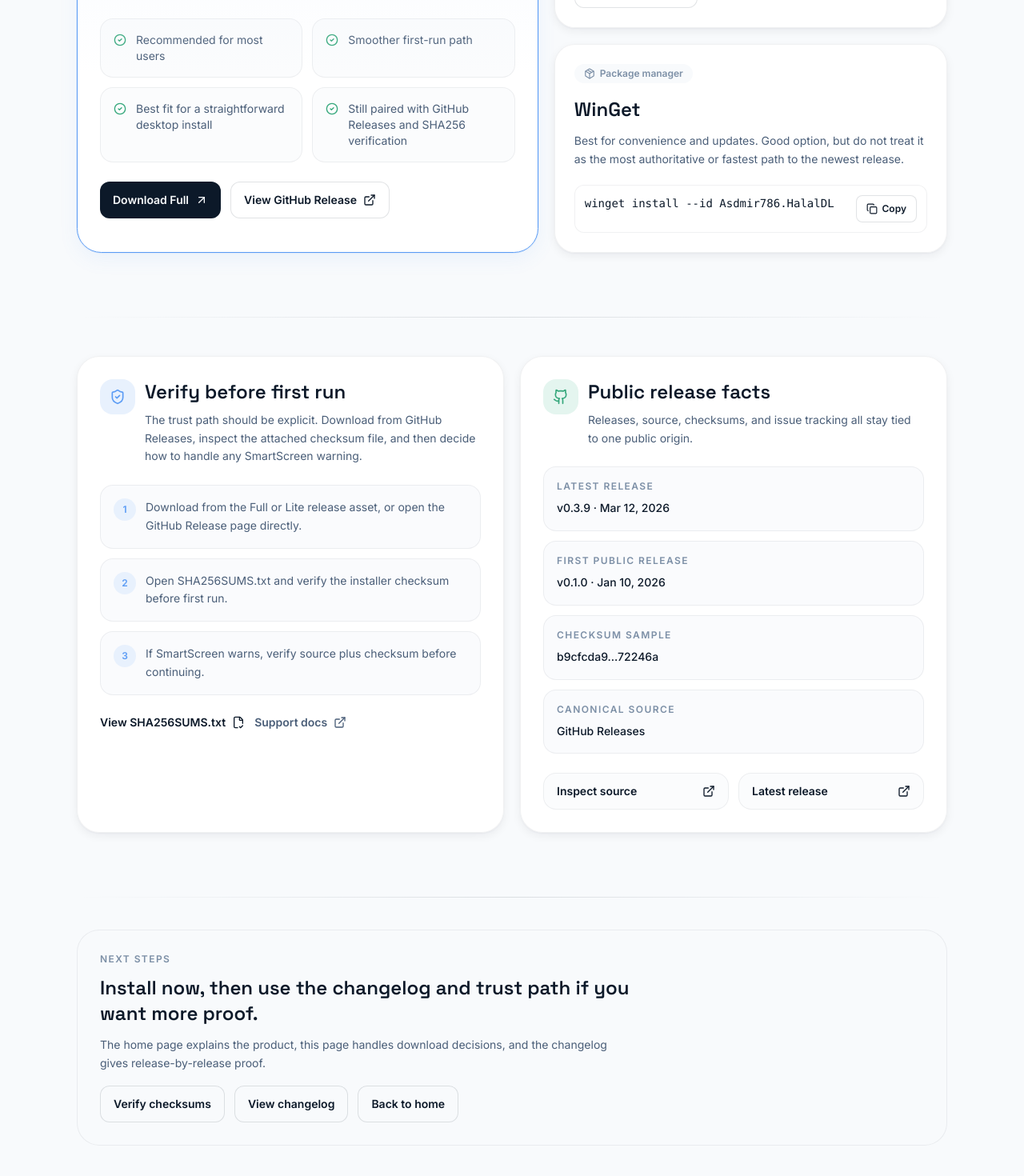
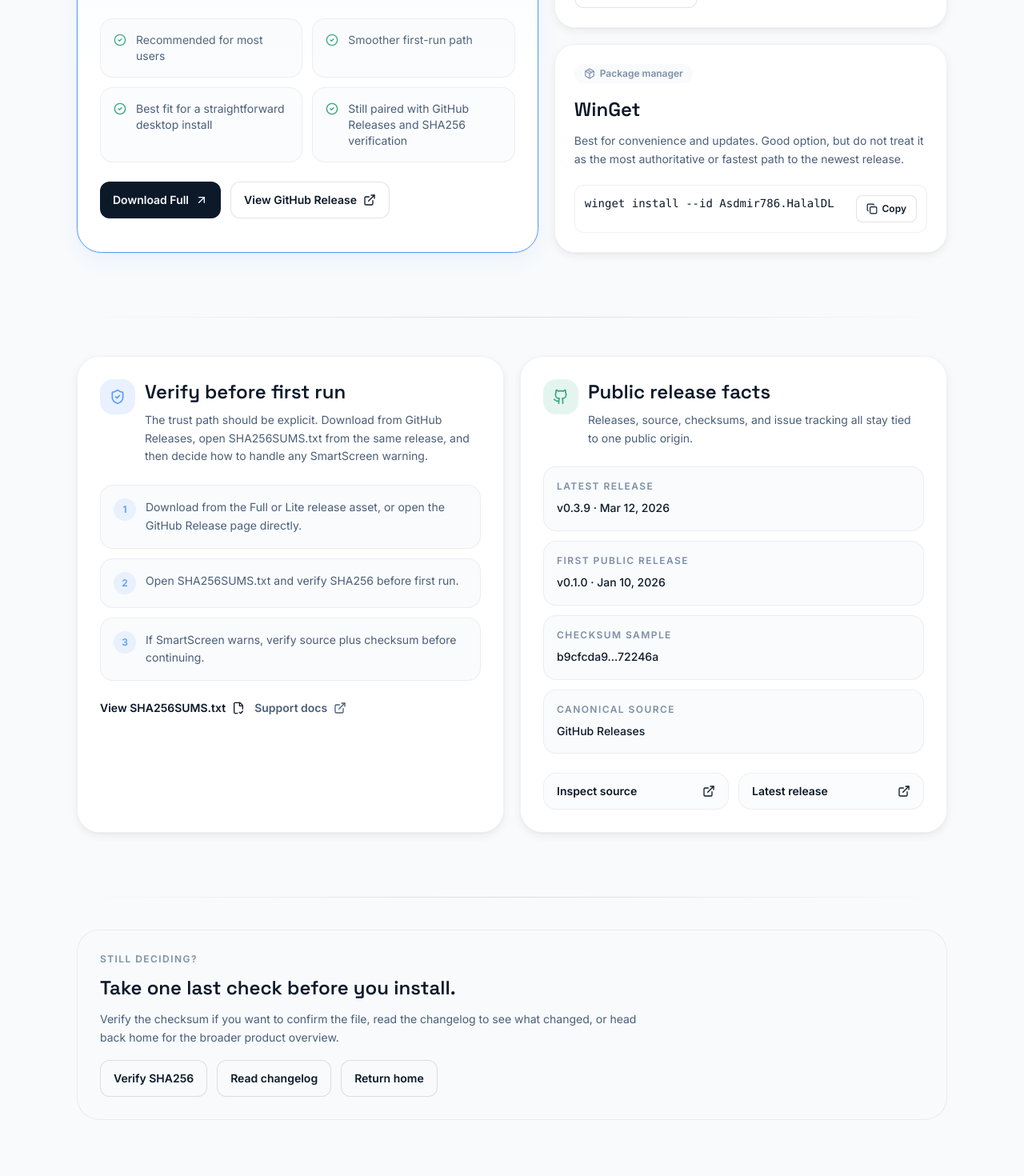
Before and after one commit to Asdmir786/halaldl-site, a Next.js app: page /download in a window 1280 px wide. Shown: the part 1182-2652 px from the top of the page at 80% size. Built offline with nearby package versions, Linux system fonts and the light colour scheme; no server answers.

Commit message:
Clarify SHA256 verification copy across the site

```diff
--- a/src/app/download/page.tsx
+++ b/src/app/download/page.tsx
@@ -24,14 +24,14 @@ export async function generateMetadata(): Promise<Metadata> {
   return {
     title: "Download HalalDL for Windows",
     description:
-      "Download HalalDL for Windows 10 and 11. Compare Full, Lite, and WinGet paths, verify SHA256 checksums, and use GitHub Releases as the canonical source.",
+      "Download HalalDL for Windows 10 and 11. Compare Full, Lite, and WinGet paths, verify SHA256, and use GitHub Releases as the canonical source.",
     alternates: {
       canonical: "/download",
     },
     openGraph: {
       title: "Download HalalDL for Windows | HalalDL",
       description:
-        "Download HalalDL for Windows 10 and 11 with Full, Lite, and WinGet paths plus checksum verification.",
+        "Download HalalDL for Windows 10 and 11 with Full, Lite, and WinGet paths plus SHA256 verification.",
       url: "/download",
       type: "website",
       siteName: "HalalDL",
@@ -41,7 +41,7 @@ export async function generateMetadata(): Promise<Metadata> {
       card: "summary_large_image",
       title: "Download HalalDL for Windows | HalalDL",
       description:
-        "Download HalalDL for Windows 10 and 11 with Full, Lite, and WinGet paths plus checksum verification.",
+        "Download HalalDL for Windows 10 and 11 with Full, Lite, and WinGet paths plus SHA256 verification.",
       images: ["/social/halaldl-social-preview.png"],
     },
     other: {
@@ -62,7 +62,7 @@ export default async function DownloadPage() {
     operatingSystem: "Windows 10, Windows 11",
     softwareVersion: github.latestVersion,
     description:
-      "Windows-first, local-first desktop GUI for yt-dlp with Full and Lite installers, visible raw logs, and a checksum verification path.",
+      "Windows-first, local-first desktop GUI for yt-dlp with Full and Lite installers, visible raw logs, and a SHA256 verification path.",
     downloadUrl: `${siteUrl.origin}/download`,
     installUrl: `${siteUrl.origin}/download`,
     releaseNotes: github.releaseNotes,
@@ -99,7 +99,7 @@ export default async function DownloadPage() {
         name: "How should I verify the installer?",
         acceptedAnswer: {
           "@type": "Answer",
-          text: "Download from GitHub Releases, open SHA256SUMS.txt, and verify the installer checksum before first run if you want the strongest trust path.",
+          text: "Download from GitHub Releases, open SHA256SUMS.txt, and verify SHA256 before first run if you want the strongest trust path.",
         },
       },
     ],
@@ -207,7 +207,7 @@ export default async function DownloadPage() {
                   rel="noreferrer"
                   className="inline-flex items-center gap-2 rounded-2xl border border-line-strong bg-paper px-5 py-3 text-sm font-semibold text-ink transition-colors hover:bg-paper-strong"
                 >
-                  Check SHA256SUMS
+                  Open SHA256SUMS.txt
                   <ExternalLink className="h-4 w-4" />
                 </a>
                 <Link
@@ -400,8 +400,9 @@ export default async function DownloadPage() {
                       Verify before first run
                     </h2>
                     <p className="mt-2 text-sm leading-relaxed text-ink-soft">
-                      The trust path should be explicit. Download from GitHub Releases, inspect the
-                      attached checksum file, and then decide how to handle any SmartScreen warning.
+                      The trust path should be explicit. Download from GitHub Releases, open
+                      SHA256SUMS.txt from the same release, and then decide how to handle any
+                      SmartScreen warning.
                     </p>
                   </div>
                 </div>
@@ -409,7 +410,7 @@ export default async function DownloadPage() {
                 <ol className="mt-6 space-y-3">
                   {[
                     "Download from the Full or Lite release asset, or open the GitHub Release page directly.",
-                    "Open SHA256SUMS.txt and verify the installer checksum before first run.",
+                    "Open SHA256SUMS.txt and verify SHA256 before first run.",
                     "If SmartScreen warns, verify source plus checksum before continuing.",
                   ].map((item, index) => (
                     <li key={item} className="rounded-2xl border border-line bg-paper/70 p-4">
@@ -507,14 +508,14 @@ export default async function DownloadPage() {
             <ScrollReveal className="flex flex-wrap items-center justify-between gap-4 rounded-[1.75rem] border border-line bg-paper/70 p-6 sm:p-7">
               <div className="max-w-2xl">
                 <p className="text-xs font-semibold uppercase tracking-[0.12em] text-ink-muted">
-                  Next steps
+                  Still deciding?
                 </p>
                 <h2 className="mt-3 font-display text-2xl font-semibold text-ink">
-                  Install now, then use the changelog and trust path if you want more proof.
+                  Take one last check before you install.
                 </h2>
                 <p className="mt-3 text-sm leading-relaxed text-ink-soft">
-                  The home page explains the product, this page handles download decisions, and the
-                  changelog gives release-by-release proof.
+                  Verify the checksum if you want to confirm the file, read the changelog to see
+                  what changed, or head back home for the broader product overview.
                 </p>
               </div>
 
@@ -523,19 +524,19 @@ export default async function DownloadPage() {
                   href="/trust/verify-checksum"
                   className="inline-flex items-center gap-2 rounded-xl border border-line-strong bg-paper px-4 py-3 text-sm font-semibold text-ink transition-colors hover:bg-paper-strong"
                 >
-                  Verify checksums
+                  Verify SHA256
                 </Link>
                 <Link
                   href="/changelog"
                   className="inline-flex items-center gap-2 rounded-xl border border-line-strong bg-paper px-4 py-3 text-sm font-semibold text-ink transition-colors hover:bg-paper-strong"
                 >
-                  View changelog
+                  Read changelog
                 </Link>
                 <Link
                   href="/"
                   className="inline-flex items-center gap-2 rounded-xl border border-line-strong bg-paper px-4 py-3 text-sm font-semibold text-ink transition-colors hover:bg-paper-strong"
                 >
-                  Back to home
+                  Return home
                 </Link>
               </div>
             </ScrollReveal>
--- a/src/app/install/windows/page.tsx
+++ b/src/app/install/windows/page.tsx
@@ -19,7 +19,7 @@ import { formatMegabytes } from "@/components/home/home-shared";
 export const metadata: Metadata = {
   title: "How to Install HalalDL on Windows 10 and 11",
   description:
-    "Install HalalDL on Windows 10 and 11 with the right Full, Lite, or WinGet path. Includes checksum, SmartScreen, and first-run guidance.",
+    "Install HalalDL on Windows 10 and 11 with the right Full, Lite, or WinGet path. Includes SHA256, SmartScreen, and first-run guidance.",
   alternates: {
     canonical: "/install/windows",
   },
@@ -69,7 +69,7 @@ export default async function InstallWindowsPage() {
     "@type": "HowTo",
     name: "How to install HalalDL on Windows",
     description:
-      "Install HalalDL on Windows 10 and 11 using Full, Lite, or WinGet with checksum and SmartScreen guidance.",
+      "Install HalalDL on Windows 10 and 11 using Full, Lite, or WinGet with SHA256 and SmartScreen guidance.",
     step: installSteps.map((step, index) => ({
       "@type": "HowToStep",
       position: index + 1,
@@ -177,7 +177,7 @@ export default async function InstallWindowsPage() {
               </h1>
               <p className="mt-5 text-base leading-relaxed text-ink-soft sm:text-lg">
                 The cleanest path is simple: most people should use Full, download from GitHub
-                Releases, verify checksums if they want the strongest trust path, then run the
+                Releases, verify SHA256 if they want the strongest trust path, then run the
                 installer.
               </p>
 
@@ -303,7 +303,7 @@ export default async function InstallWindowsPage() {
                   href="/trust/verify-checksum"
                   className="mt-5 inline-flex items-center gap-2 rounded-xl border border-line-strong bg-paper px-4 py-3 text-sm font-semibold text-ink transition-colors hover:bg-paper-strong"
                 >
-                  Verify checksums
+                  Verify SHA256
                   <FileCheck2 className="h-4 w-4" />
                 </Link>
               </article>
@@ -355,7 +355,7 @@ export default async function InstallWindowsPage() {
                 <p className="mt-3 text-sm leading-relaxed text-ink-soft">
                   That warning is expected while the installer is not code-signed. Do not treat it
                   as a reason to skip verification. Treat it as a reason to verify source plus
-                  checksum first.
+                  SHA256 first.
                 </p>
                 <ul className="mt-6 space-y-3">
                   {[
@@ -375,7 +375,7 @@ export default async function InstallWindowsPage() {
                 <h2 className="font-display text-2xl font-semibold text-ink">Best next move</h2>
                 <p className="mt-3 text-sm leading-relaxed text-ink-soft">
                   If you are ready to install, the download page is still the main decision page.
-                  If you want more proof before first run, go straight to the checksum guide.
+                  If you want more proof before first run, go straight to the SHA256 guide.
                 </p>
                 <div className="mt-6 flex flex-wrap gap-3">
                   <Link
--- a/src/app/trust/verify-checksum/page.tsx
+++ b/src/app/trust/verify-checksum/page.tsx
@@ -18,7 +18,7 @@ import { shortenDigest } from "@/components/home/home-shared";
 export const metadata: Metadata = {
   title: "How to Verify HalalDL SHA256 Checksums on Windows",
   description:
-    "Verify HalalDL SHA256 checksums on Windows before first run. Compare GitHub Release assets against SHA256SUMS.txt and handle SmartScreen correctly.",
+    "Verify HalalDL SHA256 on Windows before first run. Compare GitHub Release assets against SHA256SUMS.txt and handle SmartScreen correctly.",
   alternates: {
     canonical: "/trust/verify-checksum",
   },
@@ -65,11 +65,11 @@ export default async function VerifyChecksumPage() {
   const verificationSteps = [
     {
       title: "Download the installer from GitHub Releases",
-      body: "Use the Full or Lite asset from the latest public release. That keeps the file source tied directly to the published release notes and attached checksum file.",
+      body: "Use the Full or Lite asset from the latest public release. That keeps the file source tied directly to the published release notes and attached SHA256SUMS.txt file.",
     },
     {
       title: "Open SHA256SUMS.txt from the same release",
-      body: "The checksum file must come from the same GitHub Release as the installer you downloaded. Do not compare against an older release.",
+      body: "SHA256SUMS.txt must come from the same GitHub Release as the installer you downloaded. Do not compare against an older release.",
     },
     {
       title: "Compute the SHA256 hash on your Windows machine",
@@ -101,10 +101,10 @@ export default async function VerifyChecksumPage() {
     mainEntity: [
       {
         "@type": "Question",
-        name: "Why should I verify the installer checksum?",
+        name: "Why should I verify SHA256?",
         acceptedAnswer: {
           "@type": "Answer",
-          text: "Verifying the checksum confirms that the file you downloaded matches the release asset published on GitHub Releases.",
+          text: "Verifying SHA256 confirms that the file you downloaded matches the release asset published on GitHub Releases.",
         },
       },
       {
@@ -313,7 +313,7 @@ export default async function VerifyChecksumPage() {
                       If SmartScreen warns
                     </h2>
                     <p className="mt-2 text-sm leading-relaxed text-ink-soft">
-                      That warning does not replace checksum verification. It is exactly why the
+                      That warning does not replace SHA256 verification. It is exactly why the
                       source and hash should be explicit before first run.
                     </p>
                   </div>
--- a/src/components/home/hero-section.tsx
+++ b/src/components/home/hero-section.tsx
@@ -52,7 +52,7 @@ export function HeroSection({ github }: { github: GitHubSnapshot }) {
 
           <p className="mt-5 max-w-2xl text-base leading-relaxed text-ink-soft sm:text-lg">
             Presets instead of flags. Visible raw logs instead of vague progress. Full or Lite
-            install paths. Downloads anchored to GitHub Releases, checksums, and a trust path that
+            install paths. Downloads anchored to GitHub Releases, SHA256, and a trust path that
             stays explicit.
           </p>
 
@@ -115,8 +115,7 @@ export function HeroSection({ github }: { github: GitHubSnapshot }) {
                 <div>
                   <p className="text-sm font-semibold text-ink">GitHub Releases is canonical</p>
                   <p className="mt-1 text-xs leading-relaxed text-ink-muted">
-                    Verify attached SHA256 checksums before first run if you want the strongest
-                    trust path.
+                    Verify SHA256 before first run if you want the strongest trust path.
                   </p>
                 </div>
               </div>
--- a/src/components/home/home-cta-footer.tsx
+++ b/src/components/home/home-cta-footer.tsx
@@ -88,7 +88,7 @@ export function HomeCtaFooter({ github }: { github: GitHubSnapshot }) {
                   href="/trust/verify-checksum"
                   className="text-ink-soft transition-colors hover:text-ink"
                 >
-                  Verify checksums
+                  Verify SHA256
                 </Link>
                 <a href="#features" className="text-ink-soft transition-colors hover:text-ink">
                   Features
--- a/src/components/home/install-section.tsx
+++ b/src/components/home/install-section.tsx
@@ -86,7 +86,7 @@ export function InstallSection({ github }: { github: GitHubSnapshot }) {
                   rel="noreferrer"
                   className="inline-flex items-center justify-center gap-2 rounded-xl border border-line-strong bg-paper-strong px-4 py-3 text-sm font-semibold text-ink transition-colors hover:bg-paper"
                 >
-                  Check SHA256SUMS
+                  Open SHA256SUMS.txt
                   <ExternalLink className="h-4 w-4" />
                 </a>
               </div>
--- a/src/components/home/trust-section.tsx
+++ b/src/components/home/trust-section.tsx
@@ -26,7 +26,7 @@ export function TrustSection({ github }: { github: GitHubSnapshot }) {
           eyebrow="Trust"
           title="Direct about downloads."
           accent="Clear verification path."
-          body="GitHub Releases is canonical. Checksums are attached. SmartScreen may warn because the installers are not code-signed yet. That should read like a practical checklist, not a vague reassurance panel."
+          body="GitHub Releases is canonical. SHA256SUMS.txt is attached. SmartScreen may warn because the installers are not code-signed yet. That should read like a practical checklist, not a vague reassurance panel."
           className="lg:max-w-md"
         />
 
@@ -40,8 +40,8 @@ export function TrustSection({ github }: { github: GitHubSnapshot }) {
                 <div>
                   <h3 className="font-display text-xl font-semibold text-ink">Download path</h3>
                   <p className="mt-2 text-sm leading-relaxed text-ink-soft">
-                    The safe path is visible: download from GitHub Releases, verify the checksum,
-                    then decide how you want to handle the SmartScreen warning.
+                    The safe path is visible: download from GitHub Releases, verify SHA256, then
+                    decide how you want to handle the SmartScreen warning.
                   </p>
                 </div>
               </div>
--- a/src/lib/site.ts
+++ b/src/lib/site.ts
@@ -39,7 +39,7 @@ export const FAQ_ITEMS = [
   {
     question: "Why does SmartScreen warn on first run?",
     answer:
-      "Current installers are not code-signed yet. The safe path is to download only from GitHub Releases and verify the installer against the SHA256SUMS.txt file attached to the release.",
+      "Current installers are not code-signed yet. The safe path is to download only from GitHub Releases and verify SHA256 against the SHA256SUMS.txt file attached to the release.",
   },
   {
     question: "What is the canonical download source?",
@@ -79,7 +79,7 @@ export const FAQ_ITEMS = [
   {
     question: "How should I verify an installer before first run?",
     answer:
-      "Download from GitHub Releases, open the attached SHA256SUMS.txt file, and verify the installer checksum before proceeding if you want the strongest trust path.",
+      "Download from GitHub Releases, open the attached SHA256SUMS.txt file, and verify SHA256 before proceeding if you want the strongest trust path.",
   },
   {
     question: "Is HalalDL meant for Windows only right now?",
```
